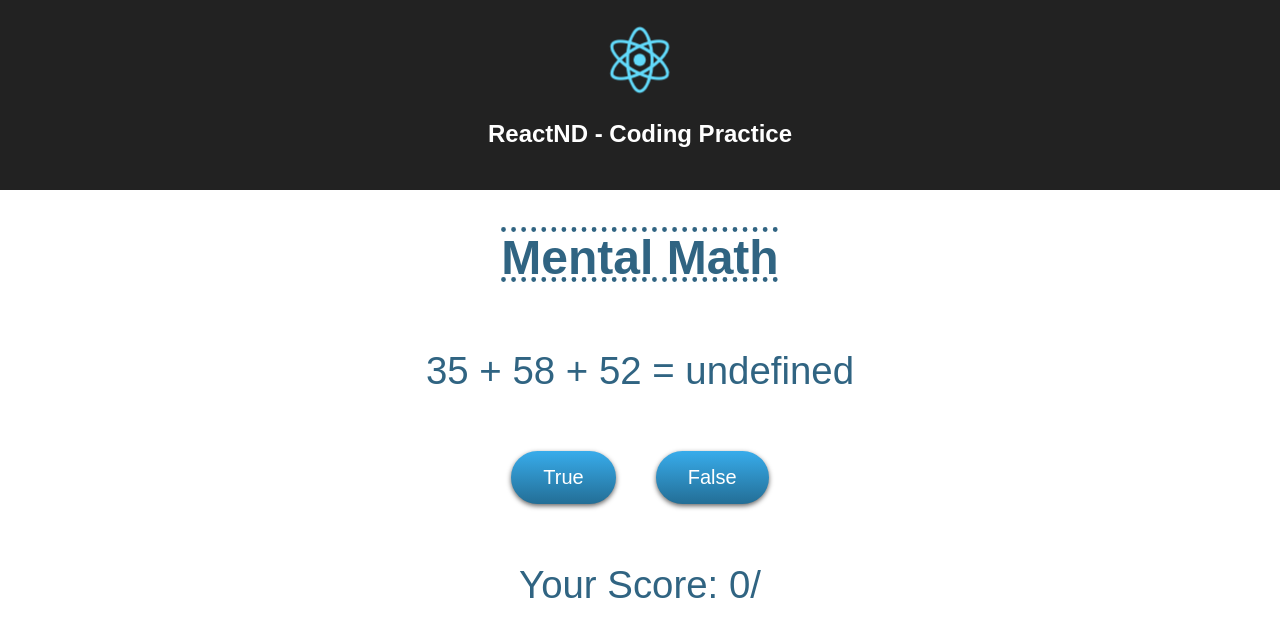
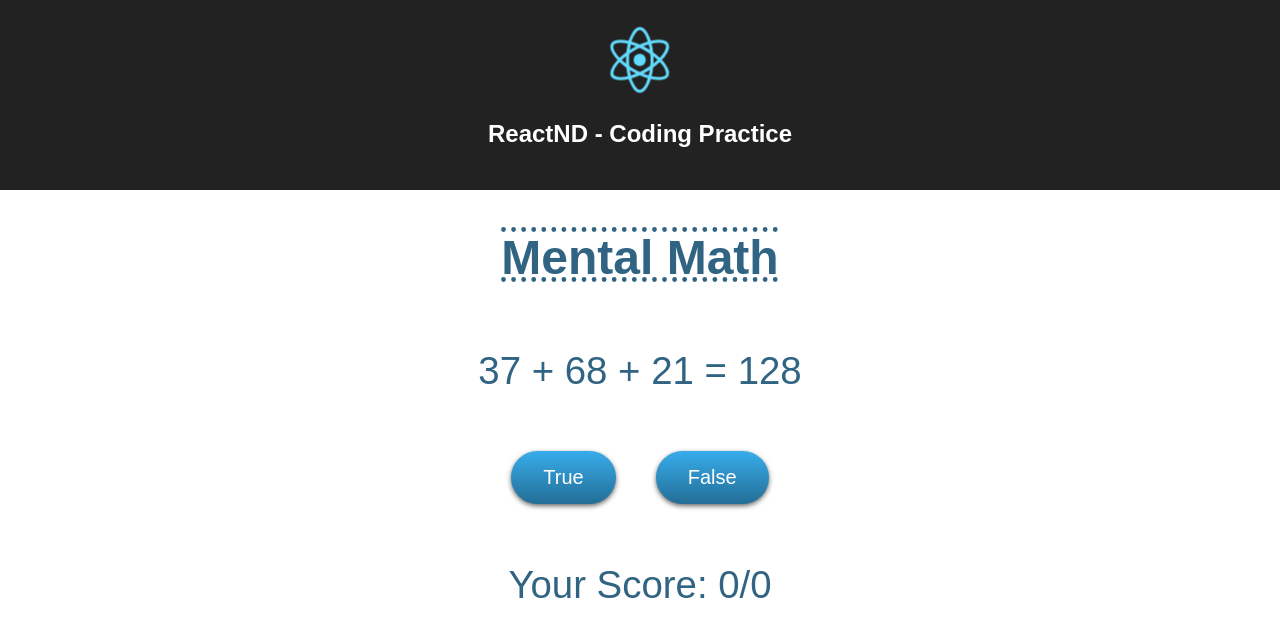
Before and after one commit to scallemang/udacity-react, a React (Create React App) app: page / in a window 1280 px wide. Shown: the top 636 px of the page. Built offline with nearby package versions, Linux system fonts and the light colour scheme.

Commit message:
Completed exercise

```diff
--- a/src/App.js
+++ b/src/App.js
@@ -30,8 +30,8 @@ class App extends Component {
         </header>
         <div className="game">
           <h2>Mental Math</h2>
-          <Game />
-          <Score />
+          <Game handleAnswer={this.handleAnswer} />
+          <Score numCorrect={this.state.correctAnswer} numQuestions={this.state.numQuestions} />
         </div>
       </div>
     );
--- a/src/Game.js
+++ b/src/Game.js
@@ -1,21 +1,80 @@
-import React, { Component } from 'react'
+import React, { Component } from 'react';
 
 class Game extends Component {
-  state = {
-    value1: Math.floor(Math.random() * 100),
-    value2: Math.floor(Math.random() * 100),
-    value3: Math.floor(Math.random() * 100),
+  /*
+  The constructor is a "special method for creating and initializing an object."
+  (https://developer.mozilla.org/en-US/docs/Web/JavaScript/Reference/Classes).
+  Whenever an object is created with a `class`, the constructor is the first
+  thing that runs.
+  */
+  constructor(props) {
+    super(props);
+    const valuesArray = this.makeNewQuestion();
+    this.state = {
+      value1: valuesArray[0],
+      value2: valuesArray[1],
+      value3: valuesArray[2],
+      proposedAnswer: valuesArray[3],
+    };
+  }
+
+  makeNewQuestion = () => {
+    const value1 = Math.floor(Math.random() * 100);
+    const value2 = Math.floor(Math.random() * 100);
+    const value3 = Math.floor(Math.random() * 100);
+    const proposedAnswer = Math.floor(Math.random() * 3) + (value1 + value2 + value3);
+    return [value1, value2, value3, proposedAnswer];
   };
+
+  updateState = newValuesArray => {
+    this.setState(currState => ({
+      value1: newValuesArray[0],
+      value2: newValuesArray[1],
+      value3: newValuesArray[2],
+      proposedAnswer: newValuesArray[3],
+    }));
+  };
+
+  handleAnswer = event => {
+    const newValuesArray = this.makeNewQuestion();
+    this.updateState(newValuesArray);
+    const answerWasCorrect = this.evaluateAnswer(event.target.name);
+    this.props.handleAnswer(answerWasCorrect);
+  };
+
+  evaluateAnswer(givenAnswer) {
+    const { value1, value2, value3, proposedAnswer } = this.state;
+    const corrAnswer = value1 + value2 + value3;
+
+    return (
+      (corrAnswer === proposedAnswer && givenAnswer === 'true') ||
+      (corrAnswer !== proposedAnswer && givenAnswer === 'false')
+    );
+  }
+
+  /*
+  The render method gets called automatically every time the state inside
+  of the component changes and anytime the component's props change
+  (more accurately, anytime React perceives that those props have changed,
+  regardless of whether they are actually different (e.g. binding `this` inside
+  of the render method causes React to think that the props are different).
+  */
   render() {
-    return(
-        <div>
-			<div className="equation">
-          	  <p className="text">{`${this.state.value1} + ${this.state.value2} + ${this.state.value3} = ${this.state.proposedAnswer}`}</p>
-      		</div>
-       		<button onClick={ () => this.checkAnswer(true) }>True</button>
-      		<button onClick={ () => this.checkAnswer(false) }>False</button>
-		</div>
-	)
+    const { value1, value2, value3, proposedAnswer } = this.state;
+    return (
+      // without this '(', JS will automatically put a ';' after 'return.'
+      <div>
+        <div className="equation">
+          <p className="text">{`${value1} + ${value2} + ${value3} = ${proposedAnswer}`}</p>
+        </div>
+        <button onClick={this.handleAnswer} name="true">
+          True
+        </button>
+        <button name="false" onClick={this.handleAnswer}>
+          False
+        </button>
+      </div>
+    );
   }
 }
 
--- a/src/Score.js
+++ b/src/Score.js
@@ -1,16 +1,11 @@
-import React, { Component } from 'react'
+import React from 'react';
 
-class Score extends Component {
-  state = {
-    numCorrect: 0,
-  };
-  render() {
-    return(
-		<p className="text">
-            Your Score: {this.state.numCorrect}/{this.state.numQuestions}
-        </p>
-	)
-  }
-}
+const Score = props => {
+  return (
+    <p className="text">
+      Your Score: {props.numCorrect}/{props.numQuestions}
+    </p>
+  );
+};
 
 export default Score;
```
